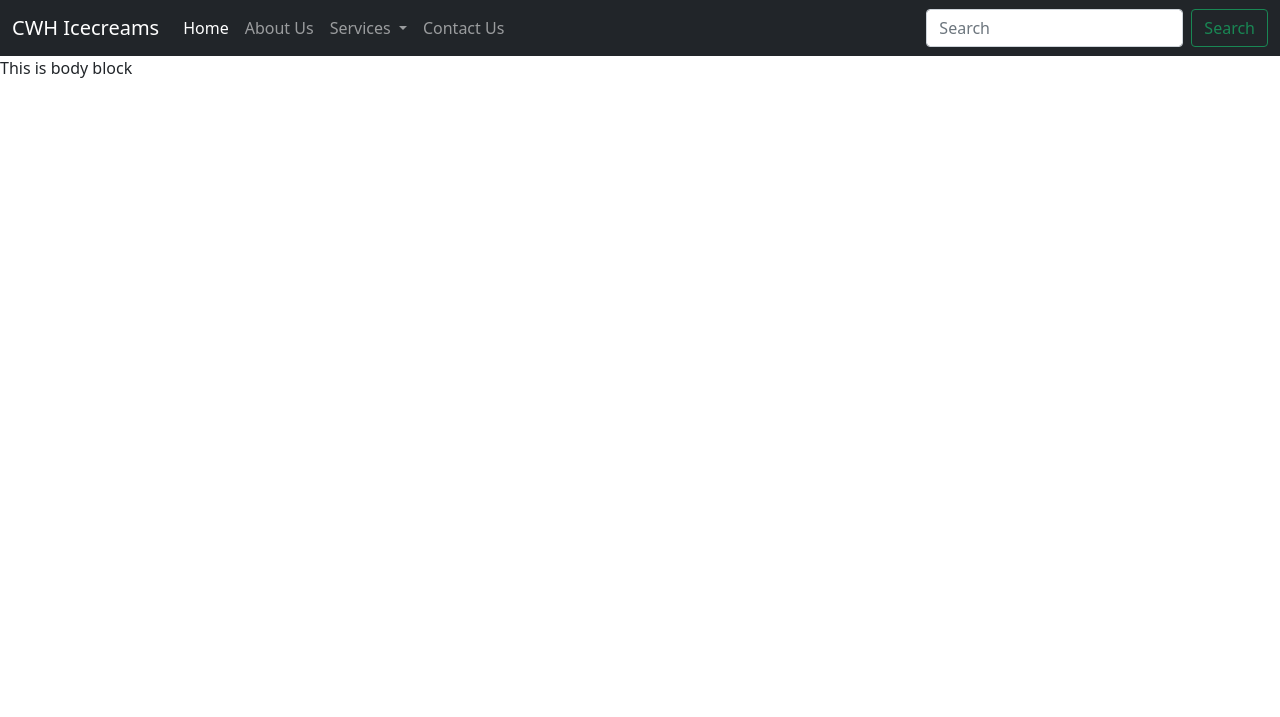
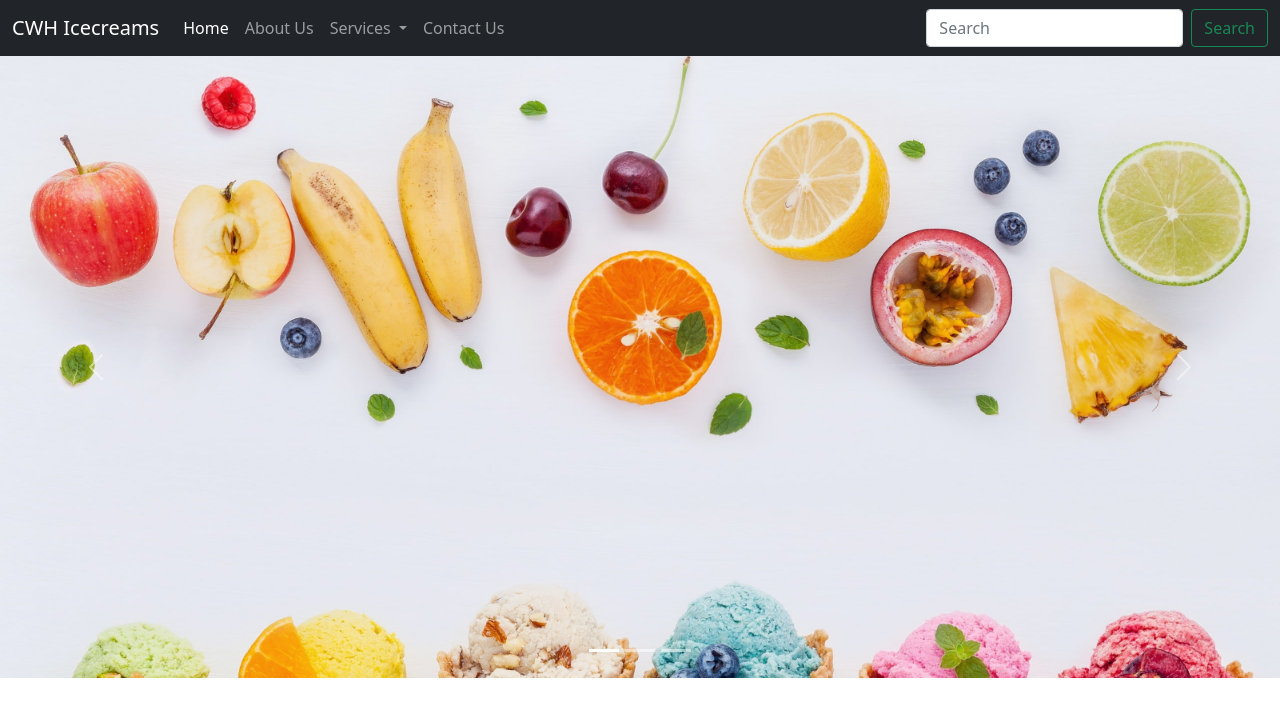
Before and after one commit to shindekalpesh/cwh_django, a Python web app: template hello/templates/index.html in a window 1280 px wide. Shown: the top 717 px of the page. Run offline with Jinja, Linux system fonts and the light colour scheme; the template is opened without the code that fills it, so the values that code supplies are empty.

Commit message:
added carousel and ice cream images. 3 slides.

```diff
--- a/hello/templates/index.html
+++ b/hello/templates/index.html
@@ -2,4 +2,34 @@
 
 {% block title %}Home{% endblock title %}
 
-{% block body %}This is body block{% endblock body %}
+{% block body %}
+
+<div id="carouselExampleIndicators" class="carousel slide">
+    <div class="carousel-indicators">
+      <button type="button" data-bs-target="#carouselExampleIndicators" data-bs-slide-to="0" class="active" aria-current="true" aria-label="Slide 1"></button>
+      <button type="button" data-bs-target="#carouselExampleIndicators" data-bs-slide-to="1" aria-label="Slide 2"></button>
+      <button type="button" data-bs-target="#carouselExampleIndicators" data-bs-slide-to="2" aria-label="Slide 3"></button>
+    </div>
+    <div class="carousel-inner">
+      <div class="carousel-item active">
+        <img src="static\img\icecream_1.jpg" class="d-block w-100" alt="icecream_1">
+      </div>
+      <div class="carousel-item">
+        <img src="static\img\icecream_2.jpg" class="d-block w-100" alt="icecream_2">
+      </div>
+      <div class="carousel-item">
+        <img src="static\img\icecream_3.jpg" class="d-block w-100" alt="icecream_3">
+      </div>
+    </div>
+    <button class="carousel-control-prev" type="button" data-bs-target="#carouselExampleIndicators" data-bs-slide="prev">
+      <span class="carousel-control-prev-icon" aria-hidden="true"></span>
+      <span class="visually-hidden">Previous</span>
+    </button>
+    <button class="carousel-control-next" type="button" data-bs-target="#carouselExampleIndicators" data-bs-slide="next">
+      <span class="carousel-control-next-icon" aria-hidden="true"></span>
+      <span class="visually-hidden">Next</span>
+    </button>
+  </div>
+
+
+{% endblock body %}
```
Also changed, not shown: hello/static/img/icecream_1.jpg (added), hello/static/img/icecream_2.jpg (added), hello/static/img/icecream_3.jpg (added).
